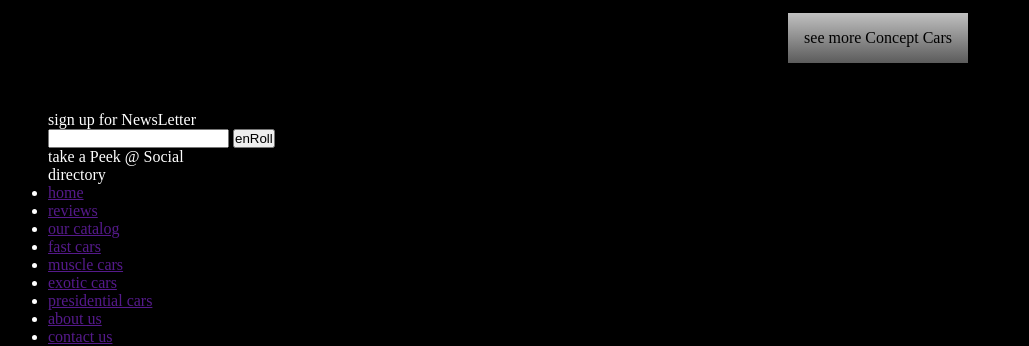
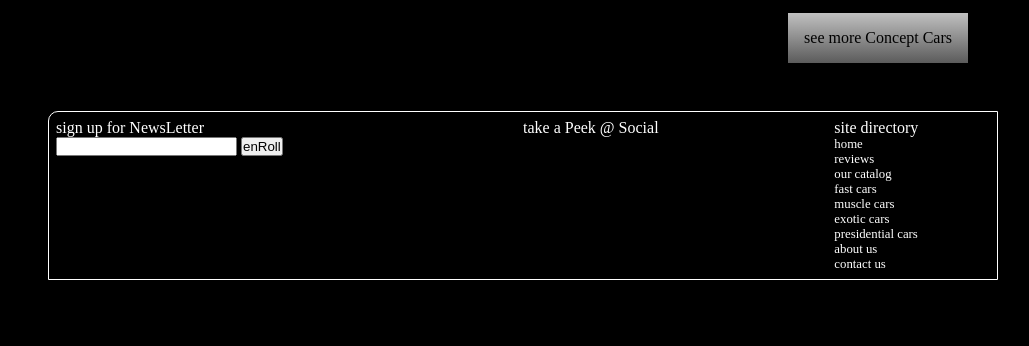
Before and after one commit to CEODemitri/cars, a plain HTML site: page index.html in a window 1280 px wide. Shown: the part 4409-4755 px from the top of the page, without its empty margins (117-1146 px from the left). After the commit the page ends 4689 px from the top, so only its background shows below. Drawn offline with nearby package versions, Linux system fonts and the light colour scheme.

Commit message:
footer: adds structure with some functionality and style. also start of bento box design

```diff
--- a/index.html
+++ b/index.html
@@ -526,7 +526,7 @@
 
         <!-- footer -->
 		<!-- my vision is to have each section as its own column -->
-		<div>
+		<div class="footer-container">
 			<section>
 				<p>sign up for NewsLetter</p>
 				<article>
@@ -543,9 +543,9 @@
 			</section>
 
 			<section>
-				<p>directory</p>
+				<p>site directory</p>
 				<article>
-					<ul>
+					<ul class="footer-links">
 						<li><a href="">home</a></li>
 						<li><a href="">reviews</a></li>
 						<li><a href="">our catalog</a></li>
--- a/styles/styles.scss
+++ b/styles/styles.scss
@@ -179,6 +179,28 @@ a::after {
     color: rgba(255, 0, 0, 0.052);
 }
 
+.footer-container {
+    display: grid;
+    grid-template-columns: 3fr 2fr 1fr;
+    border: 1px solid white;
+    border-radius: 10px 0 0 0;
+    padding: 7px;
+}
+
+.footer-links {
+    font-size: 0.8rem;
+    list-style: none;
+
+    a {
+        text-decoration: none;
+        color: white;
+    }
+     a:hover {
+        color: blue;
+        display: inline-block;
+        transform: scale(1.15);
+     }
+}
 
 
 
```
Also changed, not shown: styles/styles.css, 1 other file.
